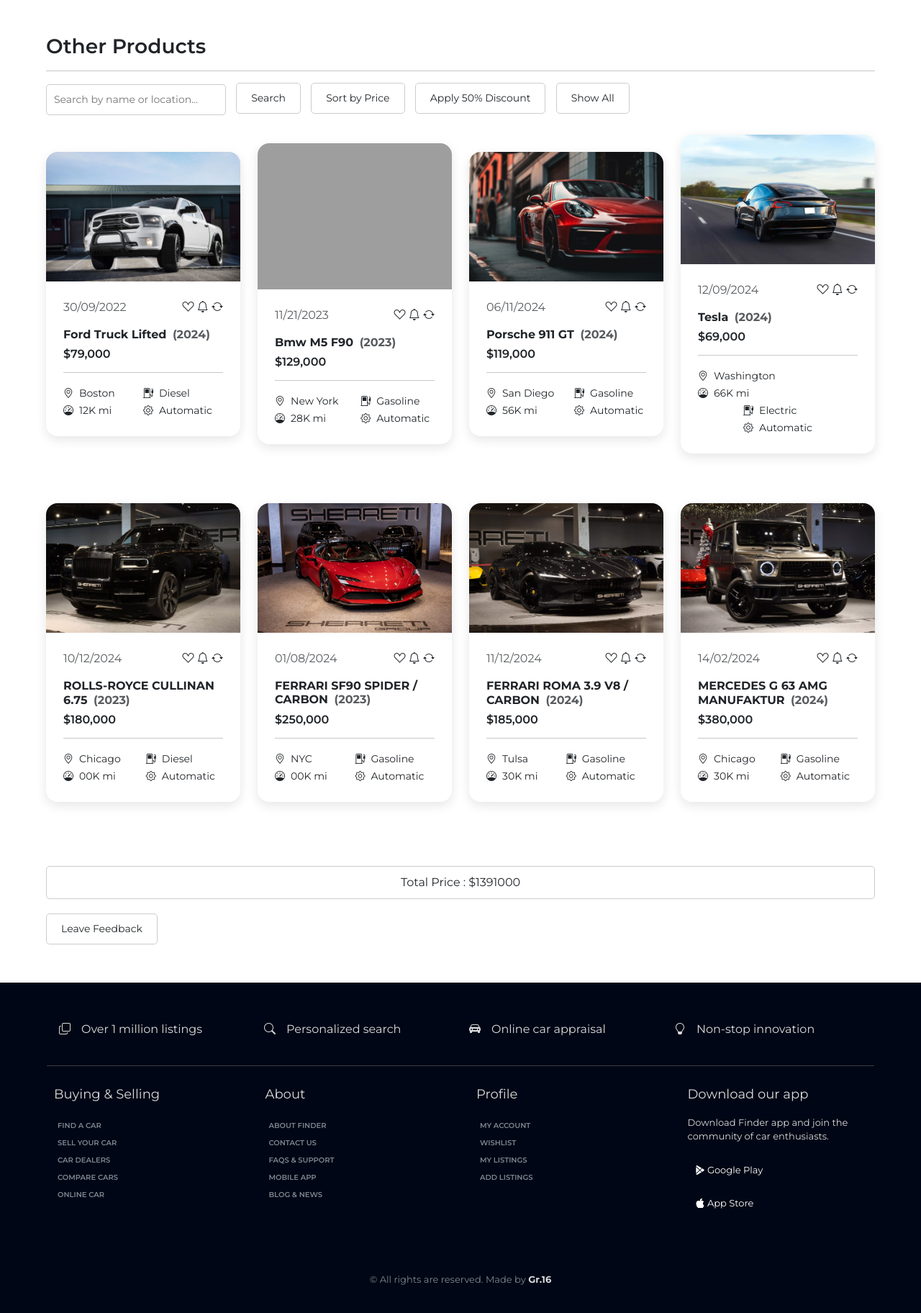
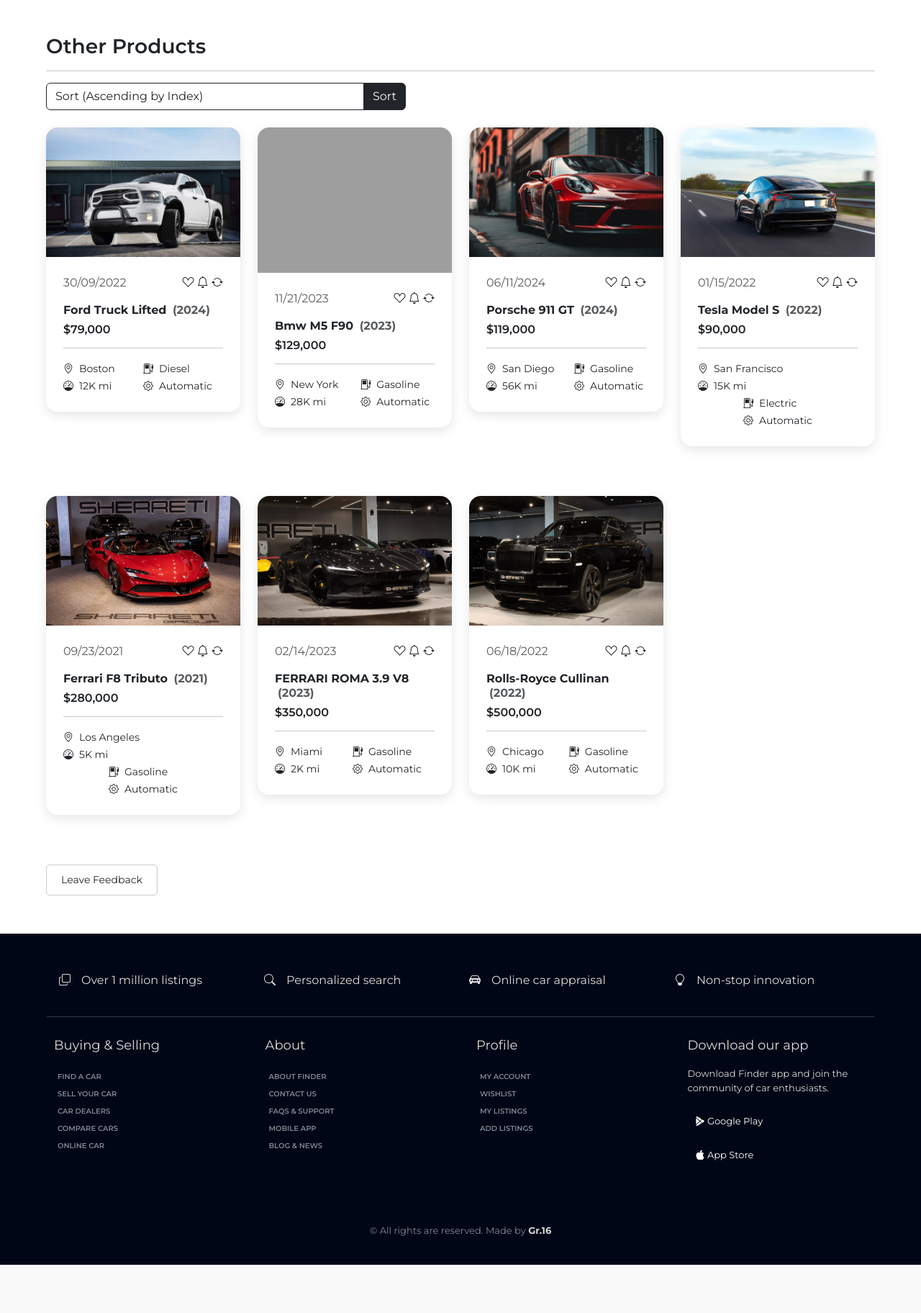
Before and after one commit to drenxhyliqi/WEB24_GR16, a PHP site: page /products.php in a window 1280 px wide. Shown: the part 60-1884 px from the top of the page at 72% size. After the commit the page ends 1817 px from the top, so only its background shows below. Run offline with PHP 8.4, Linux system fonts and the light colour scheme; grey boxes are pictures that could not be loaded.

Commit message:
Sortimet në PHP Sortimet në PHP – sort(), rsort(), asort(), ksort(), arsort(), krsort().– sort(), rsort(), asort(), ksort(), arsort(), krsort().

```diff
--- a/products.php
+++ b/products.php
@@ -1,3 +1,176 @@
+<?php
+// Të dhënat e produkteve
+$products = [
+    [
+        "id" => 1,
+        "name" => "Ford Truck Lifted",
+        "price" => 79000,
+        "location" => "Boston",
+        "year" => 2024,
+        "mileage" => "12K mi",
+        "fuel" => "Diesel",
+        "transmission" => "Automatic",
+        "image" => "assets/img/ford.jpg",
+        "date" => "30/09/2022"
+    ],
+    [
+        "id" => 2,
+        "name" => "Bmw M5 F90",
+        "price" => 129000,
+        "location" => "New York",
+        "year" => 2023,
+        "mileage" => "28K mi",
+        "fuel" => "Gasoline",
+        "transmission" => "Automatic",
+        "image" => "assets/img/m5.jpg",
+        "date" => "11/21/2023"
+    ],
+    [
+        "id" => 3,
+        "name" => "Porsche 911 GT",
+        "price" => 119000,
+        "location" => "San Diego",
+        "year" => 2024,
+        "mileage" => "56K mi",
+        "fuel" => "Gasoline",
+        "transmission" => "Automatic",
+        "image" => "assets/img/porsche.jpg",
+        "date" => "06/11/2024"
+    ],
+    [
+        "id" => 4,
+        "name" => "Tesla Model S",
+        "price" => 90000,
+        "location" => "San Francisco",
+        "year" => 2022,
+        "mileage" => "15K mi",
+        "fuel" => "Electric",
+        "transmission" => "Automatic",
+        "image" => "assets/img/tesla.jpg",
+        "date" => "01/15/2022"
+    ],
+    [
+        "id" => 5,
+        "name" => "Ferrari F8 Tributo",
+        "price" => 280000,
+        "location" => "Los Angeles",
+        "year" => 2021,
+        "mileage" => "5K mi",
+        "fuel" => "Gasoline",
+        "transmission" => "Automatic",
+        "image" => "assets/img/fff.webp",
+        "date" => "09/23/2021"
+    ],
+    [
+        "id" => 6,
+        "name" => "FERRARI ROMA 3.9 V8",
+        "price" => 350000,
+        "location" => "Miami",
+        "year" => 2023,
+        "mileage" => "2K mi",
+        "fuel" => "Gasoline",
+        "transmission" => "Automatic",
+        "image" => "assets/img/ferrr.webp",
+        "date" => "02/14/2023"
+    ],
+    [
+        "id" => 7,
+        "name" => "Rolls-Royce Cullinan",
+        "price" => 500000,
+        "location" => "Chicago",
+        "year" => 2022,
+        "mileage" => "10K mi",
+        "fuel" => "Gasoline",
+        "transmission" => "Automatic",
+        "image" => "assets/img/rolls.webp",
+        "date" => "06/18/2022"
+    ]
+];
+
+// Kontrollojmë nëse është zgjedhur një opsion në formularin SELECT
+if ($_SERVER['REQUEST_METHOD'] == 'POST') {
+    $sort_by = $_POST['sort_by'];
+
+    // Funksioni për renditjen e produkteve bazuar në zgjedhjen e përdoruesit
+    switch ($sort_by) {
+        case 'sort':
+            usort($products, function($a, $b) {
+                return $a['id'] <=> $b['id']; // Ascending by Index
+            });
+            break;
+        case 'rsort':
+            usort($products, function($a, $b) {
+                return $b['id'] <=> $a['id']; // Descending by Index
+            });
+            break;
+        case 'asort':
+            usort($products, function($a, $b) {
+                return $a['price'] <=> $b['price']; // Ascending by Value (price)
+            });
+            break;
+        case 'ksort':
+            usort($products, function($a, $b) {
+                return $a['name'] <=> $b['name']; // Ascending by Key (name)
+            });
+            break;
+        case 'arsort':
+            usort($products, function($a, $b) {
+                return $b['price'] <=> $a['price']; // Descending by Value (price)
+            });
+            break;
+        case 'krsort':
+            usort($products, function($a, $b) {
+                return $b['name'] <=> $a['name']; // Descending by Key (name)
+            });
+            break;
+        default:
+            // Pa renditje nëse nuk është zgjedhur asnjë opsion
+            break;
+    }
+}
+
+
+// Funksioni për të shfaqur produktet
+function renderProducts($products) {
+    foreach ($products as $product) {
+        echo "
+        <div class='col-12 col-md-6 col-lg-3 mb-4'>
+            <div class='card' style='width: 100%;'>
+                <img src='{$product['image']}' class='card-img-top' alt='{$product['name']}'>
+                <div class='card-body'>
+                    <div class='row d-flex justify-content-between'>
+                        <div class='col-auto'>
+                            <p class='text-muted'>{$product['date']}</p>
+                        </div>
+                        <div class='col-auto card-icons'>
+                            <i class='bi bi-suit-heart'></i>
+                            <i class='bi bi-bell'></i>
+                            <i class='bi bi-arrow-repeat'></i>
+                        </div>
+                    </div>
+                    <h6 class='card-title fw-bold'>
+                        <a href='product.php' class='text-decoration-none text-dark'>{$product['name']}
+                            <span class='text-muted ms-1'>({$product['year']})</span>
+                        </a>
+                    </h6>
+                    <h6 class='fw-semibold'>\$" . number_format($product['price']) . "</h6>
+                    <hr>
+                    <div class='row d-flex'>
+                        <div class='col-auto'>
+                            <small><i class='bi bi-geo-alt me-2'></i>{$product['location']}</small><br>
+                            <small><i class='bi bi-speedometer me-2'></i>{$product['mileage']}</small>
+                        </div>
+                        <div class='col-auto mx-auto'>
+                            <small><i class='bi bi-fuel-pump me-2'></i>{$product['fuel']}</small><br>
+                            <small><i class='bi bi-gear me-2'></i>{$product['transmission']}</small>
+                        </div>
+                    </div>
+                </div>
+            </div>
+        </div>";
+    }
+}
+?>
 <!DOCTYPE html>
 <html lang="en">
 <head>
@@ -14,6 +187,7 @@
         .small-search-bar {
             padding: 10px !important;
             margin-right: 10px !important;
+            margin-top: 0px !important;
             border: 1px solid #ccc !important;
             font-size: 14px !important;
             width: 250px !important;
@@ -151,19 +325,26 @@
             <hr>
         </div>
 
-        <!-- Controls -->
         <div class="controls mb-4">
-            <input id="search-bar" type="text" placeholder="Search by name or location..." class="small-search-bar">
-            <button id="search-button" class="btn">Search</button>
-            <button id="sort-by-price" class="btn">Sort by Price</button>
-            <button id="apply-discount" class="btn">Apply 50% Discount</button>
-            <button id="show-all" class="btn">Show All</button>
+            <form method="POST" action="products.php" style="width: 500px;">
+                <div class="input-group">
+                    <select name="sort_by" class="form-control shadow-none border-dark" id="sort_by" aria-describedby="basic-addon2">
+                        <option value="sort">Sort (Ascending by Index)</option>
+                        <option value="rsort">Rsort (Descending by Index)</option>
+                        <option value="asort">Asort (Ascending by Value)</option>
+                        <option value="ksort">Ksort (Ascending by Key)</option>
+                        <option value="arsort">Arsort (Descending by Value)</option>
+                        <option value="krsort">Krsort (Descending by Key)</option>
+                    </select>
+                    <button class="input-group-text bg-dark text-light border-dark" type="submit" id="basic-addon2">Sort</button>
+                </div>
+            </form>
         </div>
 
-        <div class="row align-items-center"></div>
-
-        <!-- Total Price -->
-        <div id="total-price" style="margin-top: 20px;">Total Price: $0</div>
+        <!-- Shfaqja e produkteve -->
+        <div class="row">
+            <?php renderProducts($products); ?>
+        </div>
 
         <!-- Feedback Button and Popout -->
         <button id="openPopout" class="btn">Leave Feedback</button>
@@ -257,168 +438,6 @@
     <!-- Designing Canvas Icon -->
     <script src="https://cdn.jsdelivr.net/npm/bootstrap@5.3.3/dist/js/bootstrap.bundle.min.js" integrity="sha384-YvpcrYf0tY3lHB60NNkmXc5s9fDVZLESaAA55NDzOxhy9GkcIdslK1eN7N6jIeHz" crossorigin="anonymous"></script>
     <script>
-        const products = [
-            {
-                id: 1,
-                name: "Ford Truck Lifted",
-                date: "30/09/2022",
-                price: "$79,000",
-                location: "Boston",
-                mileage: "12K mi",
-                fuel: "Diesel",
-                transmission: "Automatic",
-                year: "2024",
-                image: "assets/img/ford.jpg"
-            },
-            {
-                id: 2,
-                name: "Bmw M5 F90",
-                date: "11/21/2023",
-                price: "$129,000",
-                location: "New York",
-                mileage: "28K mi",
-                fuel: "Gasoline",
-                transmission: "Automatic",
-                year: "2023",
-                image: "assets/img/m5.jpg"
-            },
-            {
-                id: 3,
-                name: "Porsche 911 GT",
-                date: "06/11/2024",
-                price: "$119,000",
-                location: "San Diego",
-                mileage: "56K mi",
-                fuel: "Gasoline",
-                transmission: "Automatic",
-                year: "2024",
-                image: "assets/img/porsche.jpg"
-            }
-        ];
-
-        // Funksioni Konstruktor për Produkt
-        function Product(id, name, date, price, location, mileage, fuel, transmission, year, image) {
-            this.id = id;
-            this.name = name;
-            this.date = date;
-            this.price = price;
-            this.location = location;
-            this.mileage = mileage;
-            this.fuel = fuel;
-            this.transmission = transmission;
-            this.year = year;
-            this.image = image;
-        }
-
-        // Krijimi i produkteve të rinj
-        const newProduct = new Product(4, "Tesla", "12/09/2024", "$69,000", "Washington", "66K mi", "Electric", "Automatic", "2024", "assets/img/tesla.jpg");
-        products.push(newProduct);
-        const newProduct2 = new Product(5, "ROLLS-ROYCE CULLINAN 6.75", "10/12/2024", "$180,000", "Chicago", "00K mi", "Diesel", "Automatic", "2023", "assets/img/rolls.webp");
-        products.push(newProduct2);
-        const newProduct3 = new Product(6, "FERRARI SF90 SPIDER / CARBON", "01/08/2024", "$250,000", "NYC", "00K mi", "Gasoline", "Automatic", "2023", "assets/img/fff.webp");
-        products.push(newProduct3);
-        const newProduct4 = new Product(7, "FERRARI ROMA 3.9 V8 / CARBON", "11/12/2024", "$185,000", "Tulsa", "30K mi", "Gasoline", "Automatic", "2024", "assets/img/ferrr.webp");
-        products.push(newProduct4);
-        const newProduct5 = new Product(8, "MERCEDES G 63 AMG MANUFAKTUR", "14/02/2024", "$380,000", "Chicago", "30K mi", "Gasoline", "Automatic", "2024", "assets/img/merca.webp");
-        products.push(newProduct5);
-
-        const renderProducts = (productsToRender) => {
-            const productContainer = document.querySelector(".row.align-items-center");
-            productContainer.innerHTML = "";
-
-            productsToRender.forEach(product => {
-                const card = `
-                    <div class="col-12 col-md-6 col-lg-3 mb-4">
-                        <div class="card" style="width: 100%;">
-                            <img src="${product.image}" class="card-img-top" alt="${product.name}">
-                            <div class="card-body">
-                                <div class="row d-flex justify-content-between">
-                                    <div class="col-auto">
-                                        <p class="text-muted">${product.date}</p>
-                                    </div>
-                                    <div class="col-auto card-icons">
-                                        <i class="bi bi-suit-heart"></i>
-                                        <i class="bi bi-bell"></i>
-                                        <i class="bi bi-arrow-repeat"></i>
-                                    </div>
-                                </div>
-                                <h6 class="card-title fw-bold">
-                                    <a href="product.html" class="text-decoration-none text-dark">${product.name}
-                                        <span class="text-muted ms-1">(${product.year})</span>
-                                    </a>
-                                </h6>
-                                <h6 class="fw-semibold">${product.price}</h6>
-                                <hr>
-                                <div class="row d-flex">
-                                    <div class="col-auto">
-                                        <small><i class="bi bi-geo-alt me-2"></i>${product.location}</small><br>
-                                        <small><i class="bi bi-speedometer me-2"></i>${product.mileage}</small>
-                                    </div>
-                                    <div class="col-auto mx-auto">
-                                        <small><i class="bi bi-fuel-pump me-2"></i>${product.fuel}</small><br>
-                                        <small><i class="bi bi-gear me-2"></i>${product.transmission}</small>
-                                    </div>
-                                </div>
-                            </div>
-                        </div>
-                    </div>
-                `;
-                productContainer.innerHTML += card;
-            });
-
-            const totalPrice = calculateTotalPrice(productsToRender);
-            document.getElementById("total-price").textContent = `Total Price : $${totalPrice}`;
-        };
-
-        const calculateTotalPrice = (productsToCalculate) => {
-            return productsToCalculate.reduce((total, product) => {
-                const price = parseInt(product.price.replace('$', '').replace(',', ''));
-                return total + price;
-            }, 0);
-        };
-
-        const resetView = () => {
-            document.getElementById("search-bar").value = "";
-            renderProducts(products);
-            console.log("View reset to show all products.");
-        };
-
-        document.addEventListener("DOMContentLoaded", () => renderProducts(products));
-
-        document.getElementById("search-button").addEventListener("click", () => {
-            const searchTerm = document.getElementById("search-bar").value.toLowerCase();
-
-            const filteredProducts = products.filter(product =>
-                product.name.toLowerCase().includes(searchTerm) ||
-                product.location.toLowerCase().includes(searchTerm)
-            );
-
-            renderProducts(filteredProducts);
-
-            if (filteredProducts.length === 0) {
-                const productContainer = document.querySelector(".row.align-items-center");
-                productContainer.innerHTML = "<p>No products found.</p>";
-                document.getElementById("total-price").textContent = "Total Price : $0";
-            }
-        });
-
-        document.getElementById("sort-by-price").addEventListener("click", () => {
-            const sortedProducts = [...products].sort((a, b) => parseInt(a.price.replace('$', '').replace(',', '')) - parseInt(b.price.replace('$', '').replace(',', '')));
-            renderProducts(sortedProducts);
-        });
-
-        document.getElementById("apply-discount").addEventListener("click", () => {
-            const discountedProducts = products.map(product => {
-                const discountedPrice = parseInt(product.price.replace('$', '').replace(',', '')) * 0.5;
-                product.price = `$${discountedPrice.toLocaleString()}`;
-                return product;
-            });
-
-            renderProducts(discountedProducts);
-        });
-
-        document.getElementById("show-all").addEventListener("click", resetView);
-
         // Feedback Section Logic
         const feedbackPopout = document.getElementById("feedback-popout");
         const openPopout = document.getElementById("openPopout");
```
